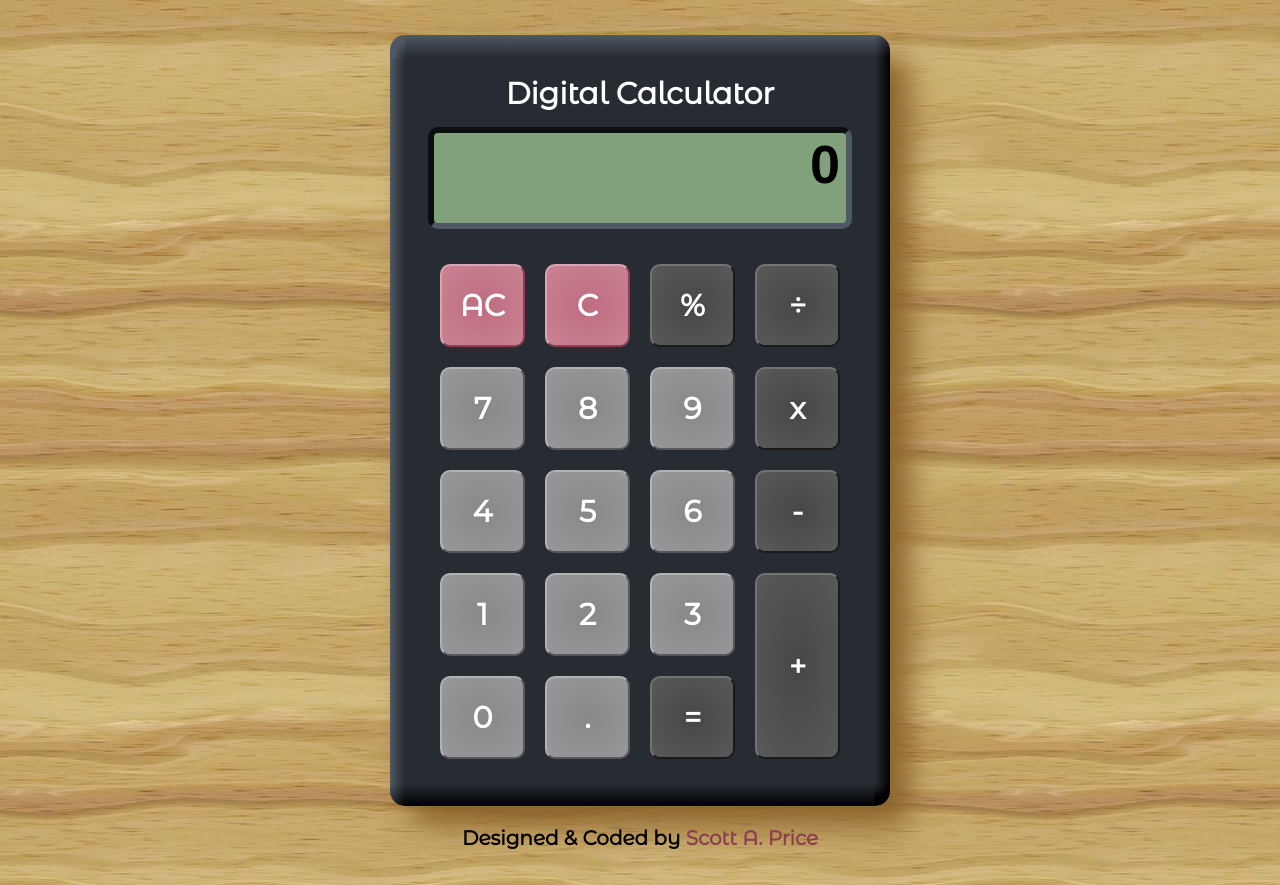
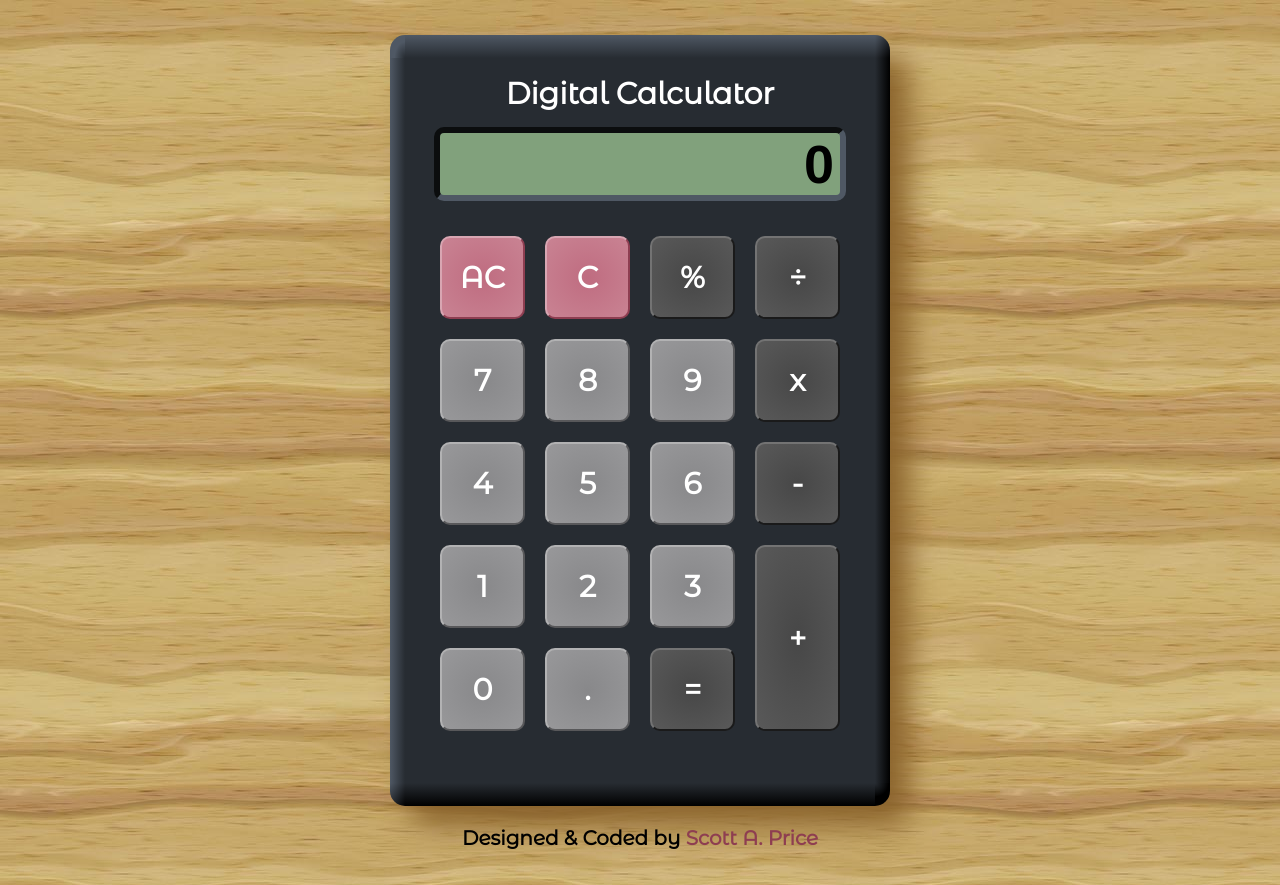
Before and after one commit to sayes2x/calculator, a React app: page / in a window 1280 px wide. Built offline with nearby package versions, Linux system fonts and the light colour scheme; a web font is replaced by a local one.

Commit message:
changed screen to flexbox

```diff
--- a/src/index.css
+++ b/src/index.css
@@ -76,7 +76,7 @@ body {
 .screen {
   background-color: #81a17c;
   width: calc(200px * var(--mult));
-  height: calc(45px * var(--mult));
+  /* height: calc(45px * var(--mult)); */
   margin: auto;
   font-family: 'Aldrich', sans-serif;
   border-radius: calc(5px * var(--mult));
@@ -86,23 +86,29 @@ body {
   border-top-color: #0b0d0e;
   border-right-color: #4f5864;
   border-bottom-color: #4f5864;
-  padding: 0 calc(3px * var(--mult)) 0;
+  /* padding: 0 calc(3px * var(--mult)) 0; */
+  display: flex;
+  flex-direction: column;
+  justify-content: center;
+  align-items: flex-end;
 }
 
 .result {
   font-weight: bold;
-  text-align: right;
+  /* text-align: right; */
   font-size: calc(27px * var(--mult));
-  height: calc(27px * var(--mult));
+  /* height: calc(27px * var(--mult)); */
   margin: 0;
+  padding-right: calc(3px * var(--mult));
 }
 
 .que {
   color: #404040;
-  text-align: right;
+  /* text-align: right; */
   font-size: calc(12px * var(--mult));
-  height: calc(12px * var(--mult));
+  /* height: calc(12px * var(--mult)); */
   margin: 0;
+  padding-right: calc(3px * var(--mult));
 }
 
 .keypad {
```
